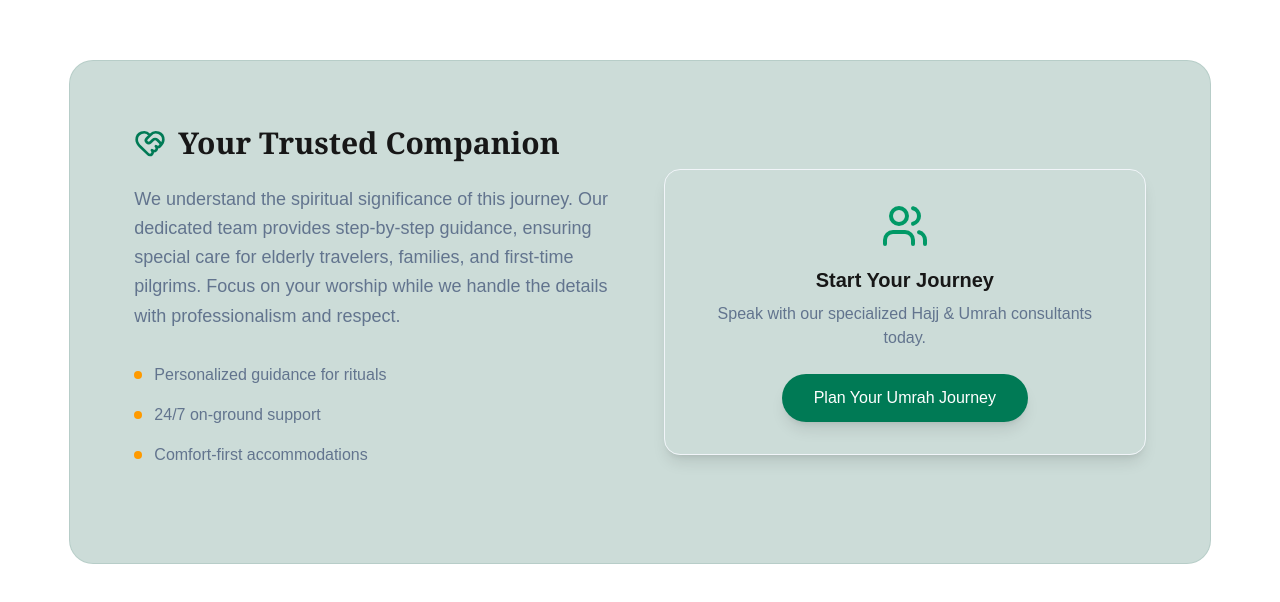
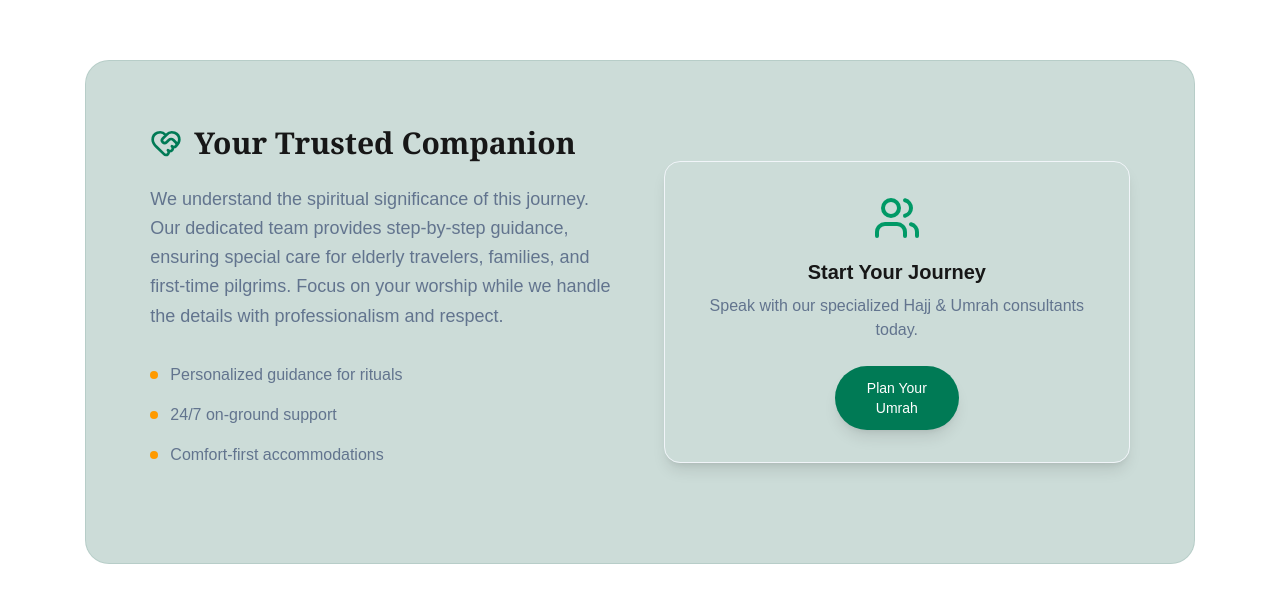
Before and after one commit to obaidullah-miazi-dev/Safor-Travels-Home, a Next.js app: page / in a window 1280 px wide. Shown: the part 3584-4186 px from the top of the page. Built offline with nearby package versions, Linux system fonts and the light colour scheme.

Commit message:
fixed responsiveness issue

```diff
--- a/src/app/components/ContactUs.jsx
+++ b/src/app/components/ContactUs.jsx
@@ -44,8 +44,8 @@ export default function ContactUs() {
 
   return (
     <section className="py-24" id="contact" ref={container}>
-      <div className="container mx-auto">
-        <div className="max-w-11/12 mx-auto">
+      {/* <div className="max-w-11/12 mx-auto"> */}
+        <div className="max-w-11/12 px-4 sm:px-6 lg:px-8 mx-auto">
           <div className="grid grid-cols-1 lg:grid-cols-2 gap-12 lg:gap-20">
             {/* Contact Info */}
             <div ref={infoRef} className="flex flex-col justify-center">
@@ -168,7 +168,7 @@ export default function ContactUs() {
             </div>
           </div>
         </div>
-      </div>
+      {/* </div> */}
     </section>
   );
 }
--- a/src/app/components/DestinationCard.jsx
+++ b/src/app/components/DestinationCard.jsx
@@ -44,8 +44,7 @@ export default function DestinationCard({
         <h3 className="text-white text-2xl font-bold mb-2">{title}</h3>
         <div className="flex items-center justify-between mt-2">
           <div className="text-white/80 text-sm flex items-center gap-1">
-            <MapPin className="w-4 h-4" />{" "}
-            {location}
+            <MapPin className="w-4 h-4" /> {location}
           </div>
           <div className="text-white font-bold text-xl">
             ${price}{" "}
--- a/src/app/components/HajjUmrah.jsx
+++ b/src/app/components/HajjUmrah.jsx
@@ -88,7 +88,7 @@ export default function HajjUmrah() {
 
   return (
     <section className="py-36" ref={container}>
-            <div className="max-w-11/12 mx-auto px-4">
+      <div className="max-w-11/12 mx-auto px-4 sm:px-6 lg:px-8">
         {/* Section Header */}
         <div ref={headerRef} className="text-center max-w-3xl mx-auto mb-16">
           <h2 className="text-4xl md:text-5xl font-serif font-bold  mb-4">
@@ -161,8 +161,8 @@ export default function HajjUmrah() {
               <p className="text-slate-500 mb-6">
                 Speak with our specialized Hajj & Umrah consultants today.
               </p>
-                            <button className="bg-emerald-700 hover:bg-emerald-800 text-white px-8 py-3 rounded-full font-medium transition-colors shadow-lg hover:shadow-emerald-700/20">
-                                Plan Your Umrah Journey
+              <button className="bg-emerald-700 hover:bg-emerald-800 text-white px-8 py-3 rounded-full font-medium transition-colors shadow-lg hover:shadow-emerald-700/20 text-sm">
+                Plan Your <br /> Umrah
               </button>
             </div>
           </div>
--- a/src/app/components/MissionVision.jsx
+++ b/src/app/components/MissionVision.jsx
@@ -57,7 +57,7 @@ export default function MissionVision() {
               <div className="absolute -top-6 -left-6 bg-accent text-white p-4 rounded-xl shadow-lg hidden md:block">
                 <Plane className="w-8 h-8" />
               </div>
-              <h2 className="text-3xl md:text-5xl font-serif font-extrabold  mb-6">
+              <h2 className="text-2xl md:text-5xl font-serif font-extrabold  mb-6">
                 Redefining Travel Experiences Since 2015
               </h2>
               <p className="text-slate-400 mb-6 leading-relaxed">
@@ -108,7 +108,6 @@ export default function MissionVision() {
                 alt="Traveler looking at map in a city"
                 className="object-cover"
                 fill
-                sizes="(max-width: 768px) 100vw, 50vw"
                 src="https://lh3.googleusercontent.com/aida-public/AB6AXuCzt-8tAB7okr4aGng2JR62Q7UvhurkmD2mbWSEOjXlDQQr0vCco6zlf-H-qkjwcDP01WoNov6ElzSTArA1x4RDZLVDXUzFTT51M8BojYWLE_NtTqhBrTi87v0ad94MdI0KgPSCD2DHJ8IUMZ-nVOQ3VM57cZRig7NMyPAv6DHVaja0AetUYE8nV4K_P6BJjQ2Sw7ZjqCsJHI3wq3fLXTB0X_1RVrpUhWZzf-fBjxJ9A0xfLhu_iAmn3O_XiuQPjbfHNtZuktDigsdA"
               />
             </div>
@@ -117,12 +116,11 @@ export default function MissionVision() {
                 alt="Adventurous jeep tour in the desert"
                 className="object-cover"
                 fill
-                sizes="(max-width: 768px) 100vw, 50vw"
                 src="https://lh3.googleusercontent.com/aida-public/AB6AXuCwplPZ5ZapcosIXrtqPnLMxFLLF3-d8juPGNWHXn16iAqCm8Y35D-qWLls_y_-7NmudTXIqYfo9XA80qJeelt0dCNLexGOxp-H17EBHaF9MqQoTAo_AuhpdAi12TTBsPyzWAfXpUMiWyIoWd9Ss1oqTerdRwSvrud5x6Eu9Abs1DTOKjPQHL8zxe0lRmLnz1NwydNsRbhxQ1x_RwXMa7tmoNqFy_ZVG2O05DmA1DE1x_UpxFksv8vUCluh0WOMzbDxK8IW_oYXm_jX"
               />
             </div>
             {/* Decorative element */}
-            <div className="absolute top-1/2 left-1/4 w-24 h-24 bg-accent/20 rounded-full blur-2xl z-0"></div>
+            {/* <div className="absolute top-1/2 left-1/4 w-24 h-24 bg-accent/20 rounded-full blur-2xl z-0"></div> */}
           </div>
         </div>
       </div>
--- a/src/app/components/Testimonials.jsx
+++ b/src/app/components/Testimonials.jsx
@@ -47,7 +47,9 @@ export default function Testimonials() {
         <p className="text-center dark:text-gray-400 mb-12 max-w-2xl mx-auto">
           Discover why thousands of adventurers choose Safor for their journeys.
         </p>
-        <AnimatedTestimonials testimonials={testimonials} autoplay={true} />
+        <div className="max-w-8/12 mx-auto">
+          <AnimatedTestimonials testimonials={testimonials} autoplay={true} />
+        </div>
       </div>
     </section>
   );
--- a/src/app/components/VisaAssistance.jsx
+++ b/src/app/components/VisaAssistance.jsx
@@ -129,7 +129,7 @@ export default function VisaAssistance() {
 
   return (
     <section className="py-24" id="visaAssistance" ref={container}>
-      <div className="max-w-11/12 mx-auto px-4">
+      <div className="max-w-11/12 mx-auto px-4 sm:px-6 lg:px-8">
         {/* Section Header */}
         <div ref={headerRef} className="text-center max-w-3xl mx-auto mb-16">
           <h2 className="text-4xl md:text-5xl font-serif font-bold  mb-4">
--- a/src/app/components/shared/Navbar.jsx
+++ b/src/app/components/shared/Navbar.jsx
@@ -9,7 +9,7 @@ export default function Navbar() {
 
   return (
     <nav className="sticky top-0 z-50 w-full  backdrop-blur-md">
-      <div className="max-w-11/12 mx-auto px-4 sm:px-6 lg:px-8">
+      <div className="max-w-11/12 px-4 sm:px-6 lg:px-8 mx-auto">
         <div className="flex justify-between items-center h-20">
           <a href="#" className="flex items-center gap-2">
             <Image
```
Also changed, not shown: src/app/components/shared/Footer.jsx (+8 -3 lines). Lines whose indentation alone changed are shown as unchanged.
